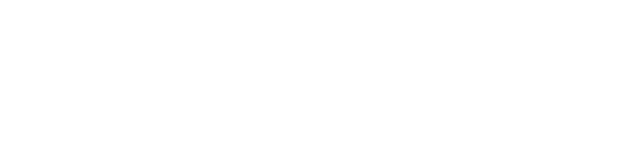
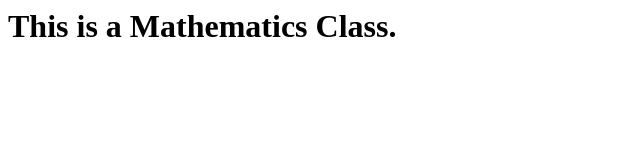
Before and after one commit to gitpushnjit/homework2, a plain HTML site: page index.html in a window 1280 px wide. Shown: the whole page, without its empty margins (0-640 px from the left). Drawn offline with Linux system fonts and the light colour scheme.

Commit message:
added index file

```diff
--- a/index.html
+++ b/index.html
@@ -3,5 +3,6 @@
 <head>
 <title>Homework 2</title>
 </head>
+<h1>This is a Mathematics Class.</h1>
 </body>
 </html>
```
